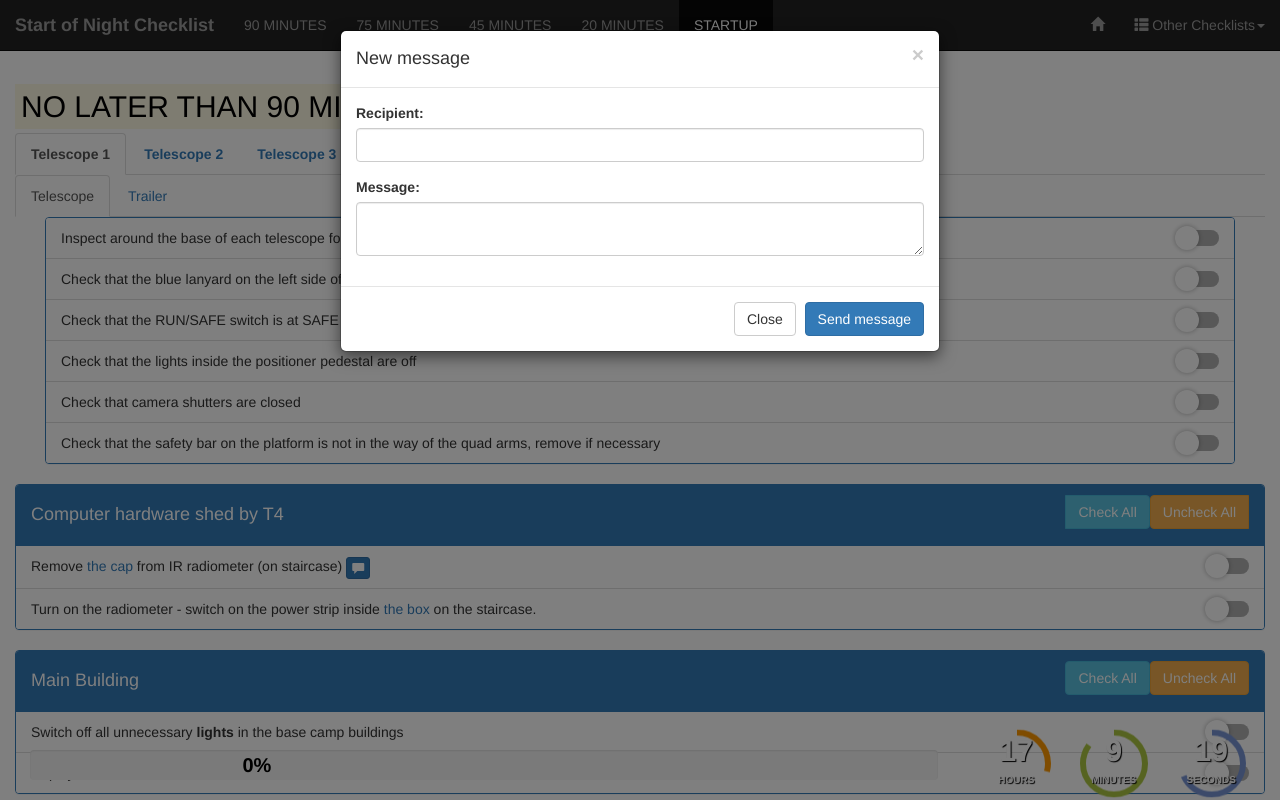
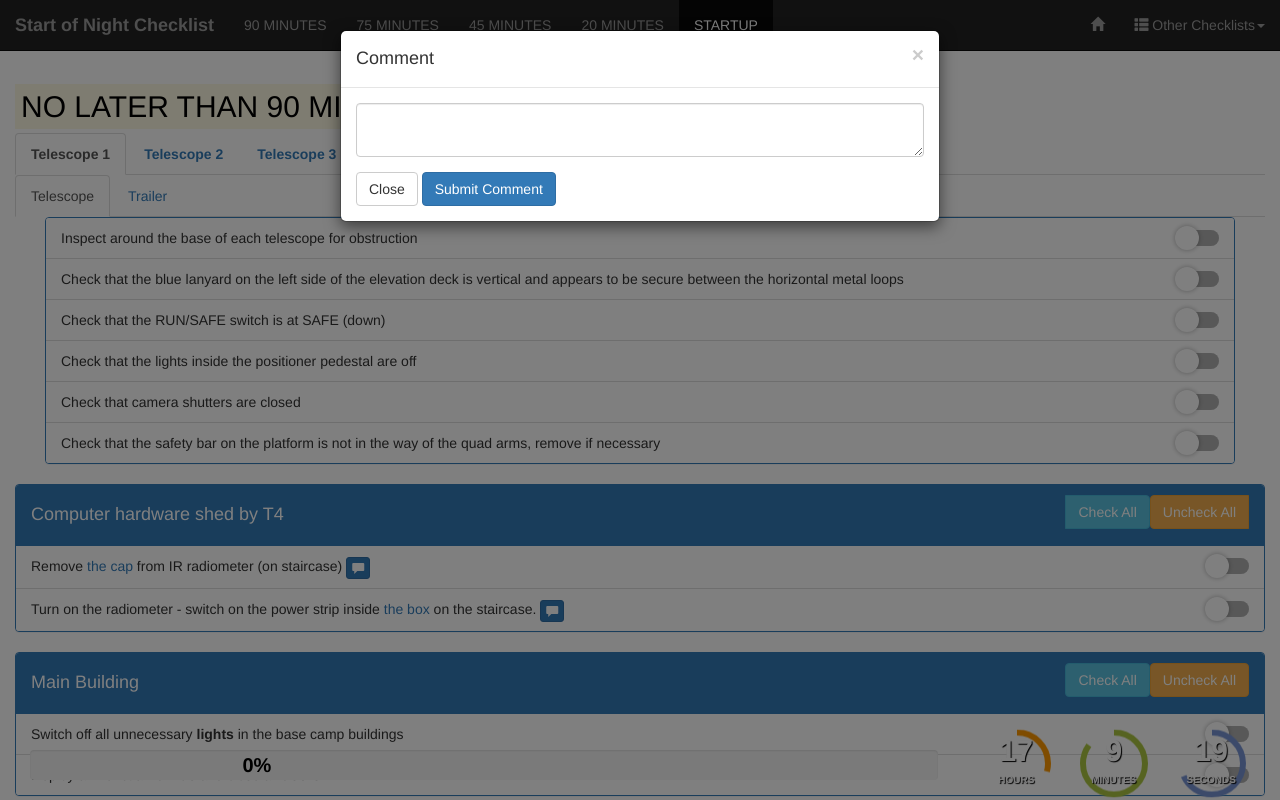
Before and after one commit to KarlenS/checklists, a Flask app: page /startnightform in a window 1280 px wide, after a click that opens the changed part. Run offline with Flask 2, Linux system fonts and the light colour scheme; the visitor is signed in with stand-in values (Sample User, id 1); some libraries are stand-ins or nearby versions.

Commit message:
implemented comment box backend, still work to do on frontend

```diff
--- a/app/templates/startnightform_new.html
+++ b/app/templates/startnightform_new.html
@@ -639,7 +639,7 @@ $(document).ready(function()
 
                                 <li class="list-group-item">
                                 	Remove <a href="" data-toggle="modal" data-target="#T0Radio">the cap</a> from IR radiometer (on staircase)
-                                   <button type="button" class="btn btn-primary btn-xs glyphicon glyphicon glyphicon-comment" data-toggle="modal" data-target="#exampleModal" data-whatever="@mdo"></button>
+                                   <button type="button" class="btn btn-primary btn-xs glyphicon glyphicon glyphicon-comment" data-toggle="modal" data-target="#commentModal" data-boxname="90minHardwareShedradiocap"></button>
                                     <div class="material-switch pull-right">
                                 	    <input id="90minHardwareShedradiocap" name="90minHardwareShedradiocap" type="checkbox" />
                                 	    <label for="90minHardwareShedradiocap" value="90minHardwareShedradiocap" class="label-success"></label>
@@ -647,6 +647,7 @@ $(document).ready(function()
                                 </li>
                                 <li class="list-group-item">
                                 	Turn on the radiometer - switch on the power strip inside <a href="" data-toggle="modal" data-target="#T0Radio">the box</a> on the staircase.
+                                   <button type="button" class="btn btn-primary btn-xs glyphicon glyphicon glyphicon-comment" data-toggle="modal" data-target="#commentModal" data-boxname="90minHardwareShedradioOn"></button>
 <!-- (<a href=https://veritas.sao.arizona.edu/wiki/index.php/Operating_the_infrared_radiometers>details</a>) -->
                                     <div class="material-switch pull-right">
                                 	    <input id="90minHardwareShedradioOn" name="90minHardwareShedradioOn" type="checkbox"/>
@@ -1433,28 +1434,21 @@ $(document).ready(function()
 </div>
 
 <!-- this is the modal for comment box -->
-<div class="modal fade" id="exampleModal" tabindex="-1" role="dialog" aria-labelledby="exampleModalLabel">
+<div class="modal fade" id="commentModal" tabindex="-1" role="dialog" aria-labelledby="ModalLabel">
   <div class="modal-dialog" role="document">
     <div class="modal-content">
       <div class="modal-header">
         <button type="button" class="close" data-dismiss="modal" aria-label="Close"><span aria-hidden="true">&times;</span></button>
-        <h4 class="modal-title" id="exampleModalLabel">New message</h4>
+        <h4 class="modal-title" id="exampleModalLabel">Comment</h4>
       </div>
       <div class="modal-body">
         <form>
           <div class="form-group">
-            <label for="recipient-name" class="control-label">Recipient:</label>
-            <input type="text" class="form-control" id="recipient-name">
-          </div>
-          <div class="form-group">
-            <label for="message-text" class="control-label">Message:</label>
             <textarea class="form-control" id="message-text"></textarea>
           </div>
         </form>
-      </div>
-      <div class="modal-footer">
         <button type="button" class="btn btn-default" data-dismiss="modal">Close</button>
-        <button type="button" class="btn btn-primary">Send message</button>
+        <button type="button" class="btn btn-primary" data-dismiss="modal" id="commentsubmit">Submit Comment</button>
       </div>
     </div>
   </div>
@@ -1654,6 +1648,7 @@ Each telescope has a dehumidifier behind the FADC racks. Check to see that it is
 
 
 
+
         socket = io.connect('http://' + document.domain + ':' + location.port + '/');
         socket.on('connect', function() {
             socket.emit('joined', {});
@@ -1721,6 +1716,25 @@ Each telescope has a dehumidifier behind the FADC racks. Check to see that it is
             $(target).parent().find('li input[type=checkbox]').prop('checked',false).change();
         });
 
+       $('#commentModal').on('show.bs.modal', function (event) {
+            var button = $(event.relatedTarget) // Button that triggered the modal
+            var boxID = button.data('boxname') // Extract info from data-* attributes
+            // If necessary, you could initiate an AJAX request here (and then do the updating in a callback).
+            // Update the modal's content. We'll use jQuery here, but you could use a data binding library or other methods instead.
+            //modal.find('.modal-title').text('New message to ' + recipient)
+            //modal.find('.modal-body textarea').val()
+            $('#commentsubmit').click(function(){
+                var commentmsg = $("#message-text").val();
+                socket.emit('comment',{id: boxID, msg: commentmsg});
+            })
+
+            socket.on('comments', function(data){
+                $("#message-text").val(data.msg);
+                alert(data.msg+data.id)
+            });
+       })
+
+
 
         socket.on('status', function(data){
                 session = data.msg;
@@ -1735,6 +1749,8 @@ Each telescope has a dehumidifier behind the FADC racks. Check to see that it is
         }
 
 
+
+
     });
 
 
```
Also changed, not shown: app/main/events.py (+17 -0 lines), app/main/queries.py (+6 -1 lines).
